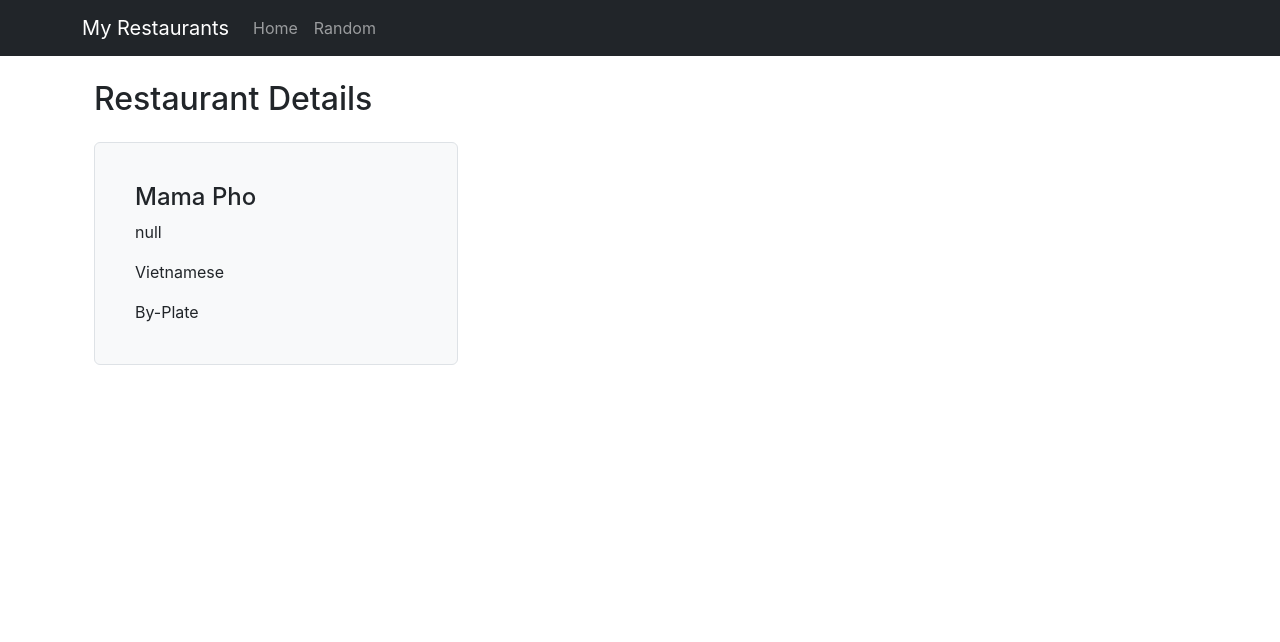
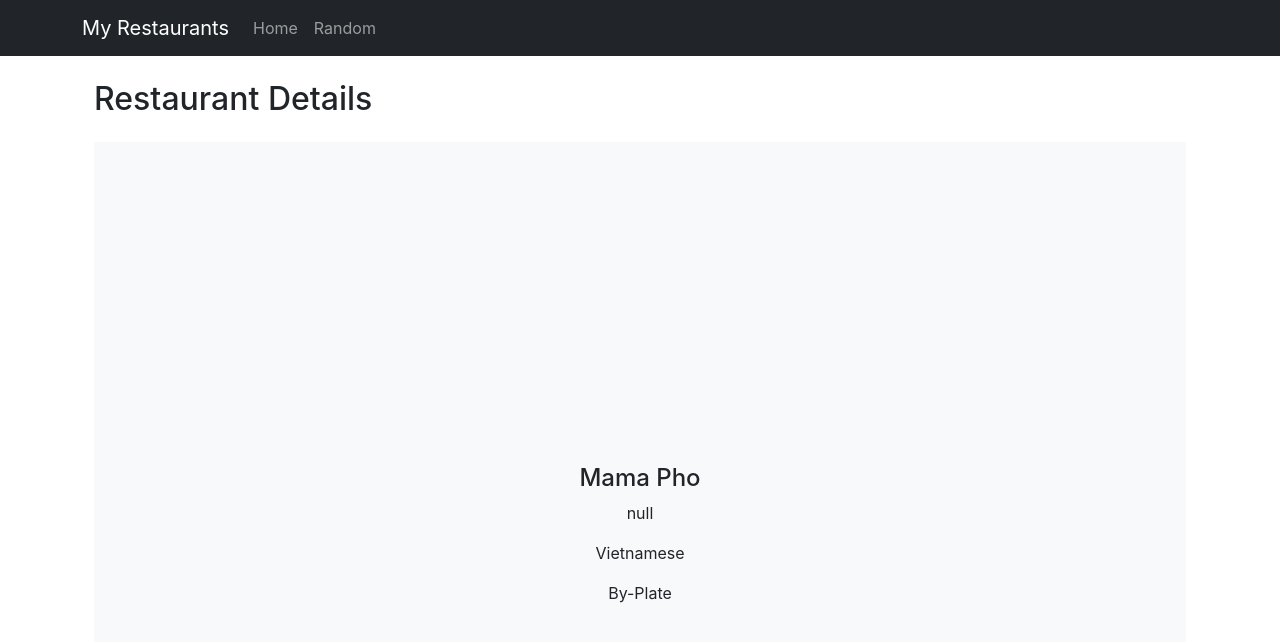
Before and after one commit to ElizabethT-N/restaurant-list-react, a React (Create React App) app: page /restaurant/1 in a window 1280 px wide. Shown: the top 642 px of the page. Built offline with nearby package versions, Linux system fonts and the light colour scheme.

Commit message:
Card to grid in details

```diff
--- a/src/restaurants/RestaurantDetails.js
+++ b/src/restaurants/RestaurantDetails.js
@@ -1,21 +1,37 @@
-import { Card, CardText, CardBody, Col } from 'reactstrap';
+import { Card, CardText, CardBody } from 'reactstrap';
 
 const RestaurantDetail = ({ restaurant }) => {
     const { name, rating, type, category } = restaurant;
 
     return (
-        <Col md="4" className="mb-4">
-            <Card className="bg-light border p-4">
-                <CardBody>
-                    <h4>{name}</h4>
-                    <CardText>{rating}</CardText>
-                    <CardText>{type}</CardText>
-                    <CardText>{category}</CardText>
-                </CardBody>
-            </Card>
-        </Col>
-
+        <>
+            <div className="min-vh-100 d-flex justify-content-center align-items-center bg-light">
+                <div class="container text-center">
+                <div class="row">
+                    <div class="col">
+                        <h4>{name}</h4>
+                    </div>
+                </div>
+                <div class="row">
+                    <div class="col">
+                        <p>{rating}</p>
+                    </div>
+                </div>
+                <div class="row">
+                    <div class="col">
+                        <p>{type}</p>
+                    </div>
+                </div>
+                <div class="row">
+                    <div class="col">
+                        <p>{category}</p>
+                    </div>
+                </div>
+            </div>
+            </div>
+        </>
     )
 };
 
+
 export default RestaurantDetail;
```
